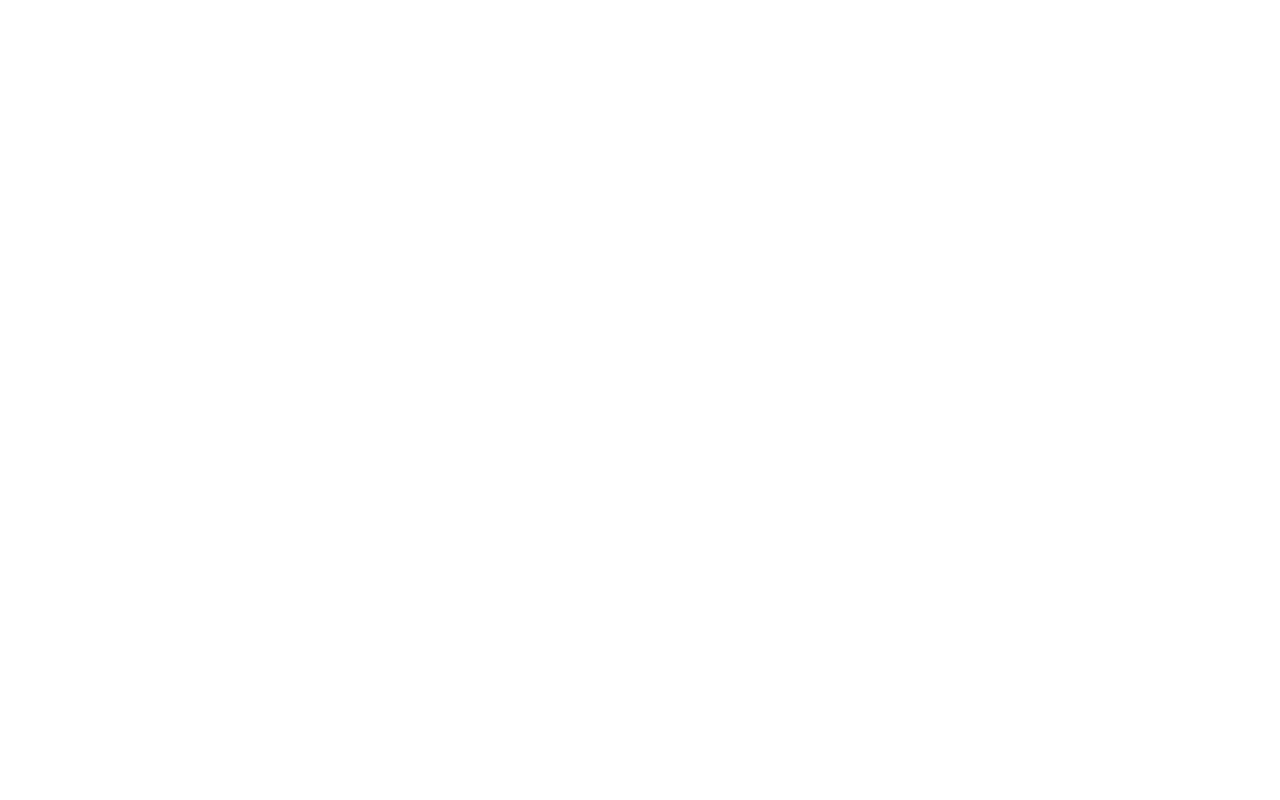
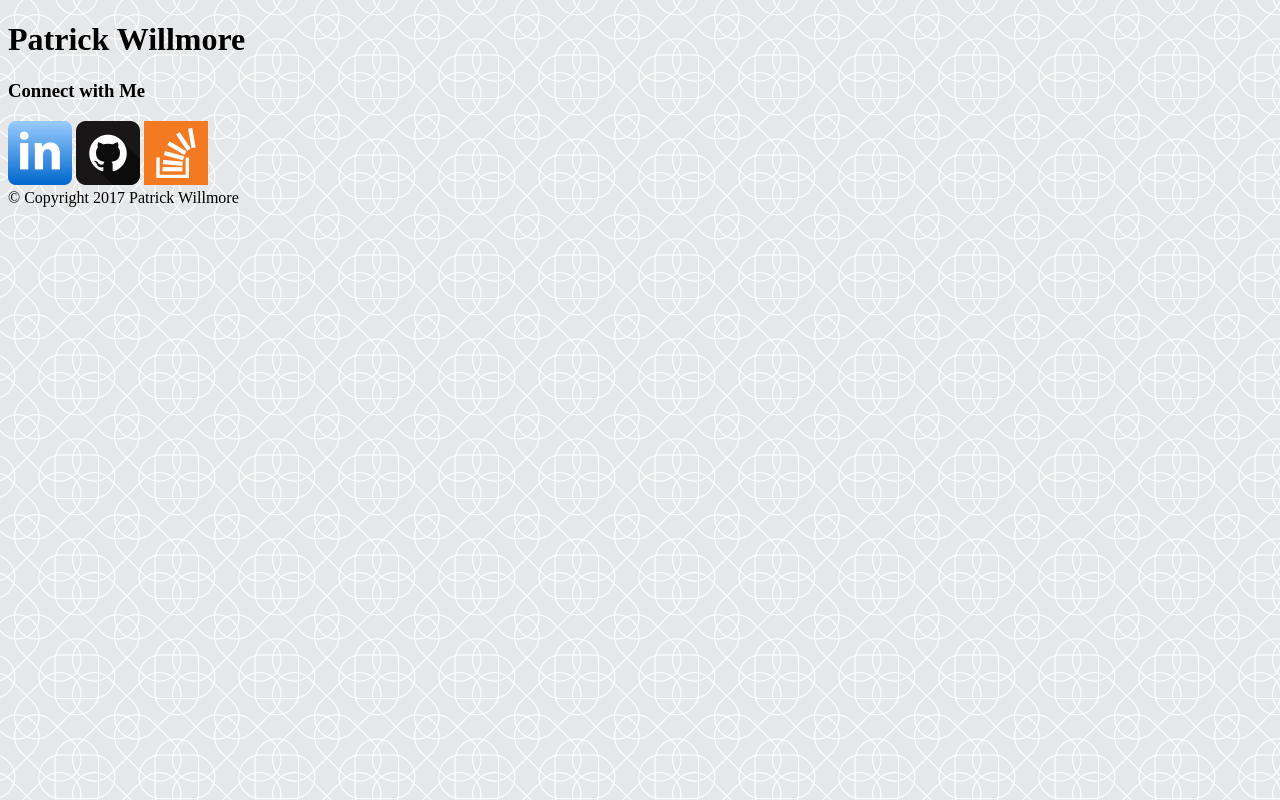
Before and after one commit to Patrick-Willmore/Basic-Portfolio, a plain HTML site: page contact.html in a window 1280 px wide. Drawn offline with Linux system fonts and the light colour scheme.

Commit message:
linksComplete

```diff
--- a/contact.html
+++ b/contact.html
@@ -0,0 +1,27 @@
+<!DOCTYPE html>
+<html lang="en-us">
+
+<head>
+	<meta charset="UTF-8">
+	<title>Patrick Contact</title>
+	<link rel="stylesheet" type="text/css" href="./assets/css/style.css">
+</head>
+
+<body>
+	<h1>Patrick Willmore</h1>
+
+
+<h3>Connect with Me</h3>
+	<a href="https://www.linkedin.com/in/patrick-willmore-3153a1a/"><img src="./assets/images/linkedin_64.png" alt="linkedin"></a>
+	<a href="https://github.com/Patrick-Willmore"><img src="./assets/images/github_64.png" alt="github"></a>
+	<a href="https://stackexchange.com/users/12072493/patrick-willmore"><img src="./assets/images/overflow-64.png" alt="overflow"></a>
+
+<footer>
+	&#169; Copyright 2017 Patrick Willmore
+</footer>
+
+</body>
+
+
+
+</html>
```
Also changed, not shown: index.html (+4 -4 lines), portfolio.html (+22 -0 lines).
